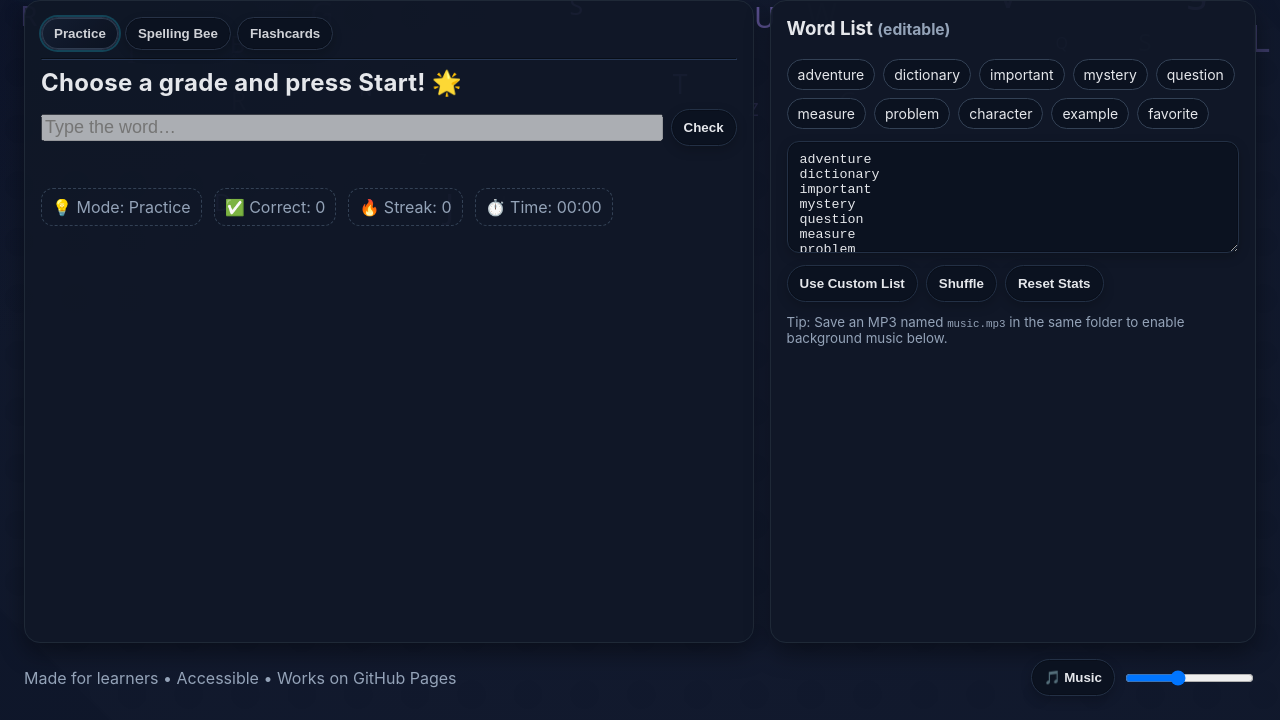
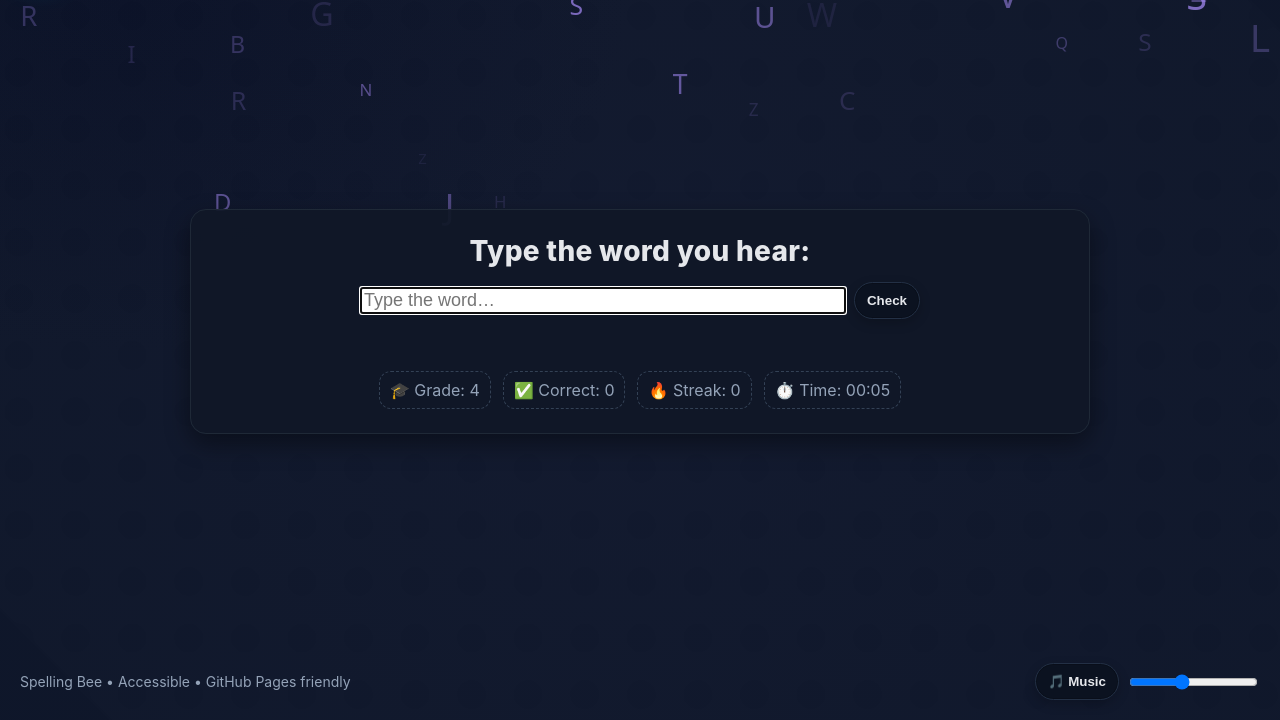
Before and after one commit to melaniefaith96/spelling-game, a plain HTML site: page index.html in a window 1280 px wide. Shown: the part 80-800 px from the top of the page. Drawn offline with Linux system fonts and the light colour scheme.

Commit message:
Update index.html

```diff
--- a/index.html
+++ b/index.html
@@ -3,18 +3,14 @@
 <head>
   <meta charset="UTF-8" />
   <meta name="viewport" content="width=device-width, initial-scale=1" />
-  <title>SpellQuest • Spelling Practice (Grades 1–12)</title>
+  <title>SpellQuest • Spelling Bee</title>
   <style>
     :root{
-      --bg1:#0f172a; /* slate-900 */
-      --bg2:#1e293b; /* slate-800 */
-      --acc:#a78bfa; /* violet-400 */
-      --acc2:#22d3ee; /* cyan-400 */
-      --good:#10b981; /* emerald-500 */
-      --bad:#ef4444; /* red-500 */
-      --text:#e5e7eb; /* gray-200 */
-      --muted:#94a3b8; /* slate-400 */
-      --card:#111827ee; /* translucent */
+      --bg1:#0f172a; --bg2:#1e293b;
+      --acc:#a78bfa; --acc2:#22d3ee;
+      --good:#10b981; --bad:#ef4444;
+      --text:#e5e7eb; --muted:#94a3b8; --card:#111827ee;
+      --surface:#0b1220; --border:#233045; --chip:#334155;
     }
     *{box-sizing:border-box}
     html,body{height:100%}
@@ -26,11 +22,7 @@
                   linear-gradient(180deg, #0a0f22, #0b1022);
       overflow:hidden;
     }
-
-    /* Floating letter canvas sits behind all content */
     #lettersCanvas{position:fixed; inset:0; z-index:0}
-
-    /* Soft grid shimmer for subtle motion */
     .grid-shimmer{
       position:fixed; inset:-20vmax; z-index:0; opacity:.07; pointer-events:none;
       background:
@@ -44,52 +36,48 @@
     @keyframes drift{from{transform:translate3d(0,0,0) rotate(0)} to{transform:translate3d(10px,10px,0) rotate(1turn)}}
 
     /* App shell */
-    .wrap{position:relative; z-index:1; padding:24px; height:100%; display:grid; grid-template-rows:auto 1fr auto; gap:16px}
+    .wrap{position:relative; z-index:1; height:100%; padding:20px; display:grid; grid-template-rows:auto 1fr auto; gap:16px}
     header{display:flex; gap:16px; align-items:center; justify-content:space-between}
     .title{display:flex; gap:12px; align-items:center}
-    .logo{width:40px; height:40px; border-radius:12px; background:conic-gradient(from 0deg, var(--acc), var(--acc2), var(--acc)); box-shadow: 0 0 30px #22d3ee55}
-    h1{margin:0; font-size: clamp(20px, 2.5vw, 32px); letter-spacing:.4px}
+    .logo{width:40px; height:40px; border-radius:12px; background:conic-gradient(from 0deg, var(--acc), var(--acc2), var(--acc)); box-shadow:0 0 30px #22d3ee55}
+    h1{margin:0; font-size:clamp(20px,2.5vw,32px); letter-spacing:.4px}
 
-    .controls{display:flex; flex-wrap:wrap; gap:8px}
-    select, button, input[type="text"], textarea{
-      background:#0b1220; border:1px solid #233045; color:var(--text); border-radius:12px; padding:10px 12px; outline:none;
+    /* Center stage card */
+    main{display:grid; place-items:center; min-height:0}
+    .stage-card{
+      width:min(900px, 92vw);
+      background:var(--card);
+      border:1px solid #1f2937;
+      border-radius:16px;
+      padding:24px;
+      box-shadow:0 10px 25px #00000066;
+      display:grid; gap:14px; justify-items:center; text-align:center;
+    }
+
+    .controls{display:flex; gap:8px; align-items:center; flex-wrap:wrap; justify-content:center}
+    select, button, input[type="text"]{
+      background:var(--surface); border:1px solid var(--border); color:var(--text); border-radius:12px; padding:10px 12px; outline:none;
       box-shadow: inset 0 0 0 1px #00000033, 0 4px 12px #00000033;
     }
     button{cursor:pointer; transition:.2s transform, .2s opacity; font-weight:600}
     button:hover{transform:translateY(-1px)}
     .pill{border-radius:999px}
 
-    .card{background:var(--card); border:1px solid #1f2937; border-radius:16px; padding:16px; box-shadow: 0 10px 25px #00000066}
-    main{display:grid; grid-template-columns: 1.2fr .8fr; gap:16px; min-height:0}
-    @media (max-width: 900px){ main{grid-template-columns:1fr} }
+    .prompt{font-size:clamp(20px,2.2vw,28px); font-weight:800; letter-spacing:.3px}
+    .answer{display:flex; gap:8px; align-items:center; width:100%; max-width:560px}
+    .answer input{flex:1; font-size:18px}
 
-    .tabs{display:flex; gap:6px; flex-wrap:wrap}
-    .tab{padding:8px 12px; border-radius:999px; border:1px solid #2a364b; background:#0b1220; cursor:pointer; opacity:.9}
-    .tab.active{background:linear-gradient(135deg, #151f33, #0b1220); box-shadow: inset 0 0 0 1px #334155, 0 0 0 2px #22d3ee44}
-
-    .prompt{font-size: clamp(18px, 2vw, 24px); font-weight:700; letter-spacing:.3px}
     .feedback{min-height:24px}
     .feedback.good{color:var(--good)}
     .feedback.bad{color:var(--bad)}
 
-    .stats{display:flex; gap:12px; flex-wrap:wrap; color:var(--muted)}
+    .stats{display:flex; gap:12px; flex-wrap:wrap; color:var(--muted); justify-content:center}
     .stat{padding:8px 10px; border:1px dashed #334155; border-radius:12px}
 
-    .wordlist{display:flex; flex-direction:column; gap:12px;}
-    .wordlist small{color:var(--muted)}
-    .list{display:flex; gap:8px; flex-wrap:wrap; max-height:160px; overflow:auto}
-    .chip{padding:6px 10px; border:1px solid #334155; border-radius:999px; background:#0b1220; font-size:14px}
-
-    .footer{display:flex; align-items:center; justify-content:space-between; gap:10px; color:var(--muted)}
+    .footer{display:flex; align-items:center; justify-content:space-between; gap:10px; color:var(--muted); font-size:14px}
     .audio-ctrls{display:flex; gap:8px; align-items:center}
 
     .sr-only{position:absolute; width:1px; height:1px; padding:0; margin:-1px; overflow:hidden; clip:rect(0,0,0,0); white-space:nowrap; border:0}
-
-    /* Input style */
-    .answer{display:flex; gap:8px; align-items:center}
-    .answer input{flex:1; font-size:18px}
-
-    /* Confetti letters on correct */
     .burst{position:fixed; left:0; top:0; pointer-events:none; mix-blend-mode:screen}
   </style>
 </head>
@@ -101,7 +89,7 @@
     <header>
       <div class="title" role="banner">
         <div class="logo" aria-hidden="true"></div>
-        <h1>SpellQuest <span style="color:var(--acc2);">•</span> Spelling Practice</h1>
+        <h1>SpellQuest <span style="color:var(--acc2)">•</span> Spelling Bee</h1>
       </div>
       <div class="controls" role="form" aria-label="Controls">
         <label class="sr-only" for="grade">Grade level</label>
@@ -119,55 +107,34 @@
           <option value="11">11th Grade</option>
           <option value="12">12th Grade</option>
         </select>
-        <button id="loadList" class="pill" title="Load words for this grade">Load Words</button>
-        <button id="start" class="pill" title="Start practice">Start</button>
         <button id="hear" class="pill" title="Hear the word (TTS)">🔊 Hear</button>
         <button id="skip" class="pill" title="Skip word">Skip</button>
       </div>
     </header>
 
     <main>
-      <section class="card" aria-labelledby="modeLabel">
-        <div class="tabs" role="tablist" aria-label="Practice Modes">
-          <button class="tab active" role="tab" aria-selected="true" data-mode="practice">Practice</button>
-          <button class="tab" role="tab" aria-selected="false" data-mode="bee">Spelling Bee</button>
-          <button class="tab" role="tab" aria-selected="false" data-mode="flash">Flashcards</button>
-        </div>
-        <hr style="border-color:#233045; opacity:.4" />
-        <div id="stage" aria-live="polite">
-          <div class="prompt" id="prompt">Choose a grade and press Start! 🌟</div>
-          <div class="answer" style="margin-top:12px">
+      <section class="stage-card" aria-live="polite">
+        <div class="prompt" id="prompt">Pick a grade to begin the bee! 🐝</div>
+
+        <div class="answer">
           <label class="sr-only" for="input">Type your spelling</label>
-            <input id="input" autocomplete="off" placeholder="Type the word…" disabled />
+          <input id="input" autocomplete="off" placeholder="Type the word…" />
           <button id="submit" class="pill">Check</button>
         </div>
-          <div id="feedback" class="feedback" aria-live="assertive" style="margin-top:8px"></div>
-          <div class="stats" style="margin-top:10px">
-            <div class="stat">💡 Mode: <span id="modeName">Practice</span></div>
+
+        <div id="feedback" class="feedback" aria-live="assertive"></div>
+
+        <div class="stats">
+          <div class="stat">🎓 Grade: <span id="gradeName">4th</span></div>
           <div class="stat">✅ Correct: <span id="correct">0</span></div>
           <div class="stat">🔥 Streak: <span id="streak">0</span></div>
           <div class="stat">⏱️ Time: <span id="timer">00:00</span></div>
         </div>
-        </div>
       </section>
-
-      <aside class="card" aria-labelledby="listLabel">
-        <h3 id="listLabel" style="margin-top:0">Word List <small style="color:var(--muted)">(editable)</small></h3>
-        <div class="wordlist">
-          <div class="list" id="wordChips" aria-live="polite"></div>
-          <textarea id="editor" rows="6" placeholder="Paste or type your custom list, one word per line…"></textarea>
-          <div style="display:flex; gap:8px; flex-wrap:wrap">
-            <button id="applyList" class="pill">Use Custom List</button>
-            <button id="shuffle" class="pill">Shuffle</button>
-            <button id="clearStats" class="pill">Reset Stats</button>
-          </div>
-          <small>Tip: Save an MP3 named <code>music.mp3</code> in the same folder to enable background music below.</small>
-        </div>
-      </aside>
     </main>
 
     <div class="footer">
-      <div>Made for learners • Accessible • Works on GitHub Pages</div>
+      <div>Spelling Bee • Accessible • GitHub Pages friendly</div>
       <div class="audio-ctrls">
         <button id="musicToggle" class="pill" aria-pressed="false" title="Play / Pause music">🎵 Music</button>
         <input id="vol" type="range" min="0" max="1" step="0.01" value="0.4" title="Music volume" />
@@ -195,11 +162,10 @@
       12:["anachronistic","cognizant","demagogue","enervate","evanescent","obsequious","ostensible","perfunctory","salient","ubiquitous"]
     };
 
-    // State
+    // State (Bee-only)
     const state = {
       words: [...SAMPLE_WORDS[4]],
       index: 0,
-      mode: 'practice', // 'practice' | 'bee' | 'flash'
       started: false,
       correct: 0,
       streak: 0,
@@ -208,31 +174,23 @@
     };
 
     // Elements
-    const gradeSel = document.getElementById('grade');
-    const loadListBtn = document.getElementById('loadList');
-    const startBtn = document.getElementById('start');
-    const hearBtn = document.getElementById('hear');
-    const skipBtn = document.getElementById('skip');
-    const submitBtn = document.getElementById('submit');
-    const inputEl = document.getElementById('input');
-    const promptEl = document.getElementById('prompt');
-    const feedbackEl = document.getElementById('feedback');
-    const correctEl = document.getElementById('correct');
-    const streakEl = document.getElementById('streak');
-    const timerEl = document.getElementById('timer');
-    const modeNameEl = document.getElementById('modeName');
-    const wordChips = document.getElementById('wordChips');
-    const editor = document.getElementById('editor');
-    const applyListBtn = document.getElementById('applyList');
-    const shuffleBtn = document.getElementById('shuffle');
-    const clearStatsBtn = document.getElementById('clearStats');
-    const tabs = Array.from(document.querySelectorAll('.tab'));
+    const $ = id => document.getElementById(id);
+    const gradeSel = $('grade');
+    const hearBtn = $('hear');
+    const skipBtn = $('skip');
+    const submitBtn = $('submit');
+    const inputEl = $('input');
+    const promptEl = $('prompt');
+    const feedbackEl = $('feedback');
+    const correctEl = $('correct');
+    const streakEl = $('streak');
+    const timerEl = $('timer');
+    const gradeNameEl = $('gradeName');
+    const musicToggle = $('musicToggle');
+    const vol = $('vol');
+    const bgm = $('bgm');
 
-    const musicToggle = document.getElementById('musicToggle');
-    const vol = document.getElementById('vol');
-    const bgm = document.getElementById('bgm');
-
-    // Accessibility: announce text
+    // Accessibility: announce text (Web Speech API)
     function speak(text){
       if(!('speechSynthesis' in window)) return;
       const u = new SpeechSynthesisUtterance(text);
@@ -242,48 +200,25 @@
     }
 
     function saveProgress(){
-      const key = `spellquest-v1-grade-${gradeSel.value}`;
+      const key = `spellquest-bee-v1-grade-${gradeSel.value}`;
       localStorage.setItem(key, JSON.stringify({correct: state.correct, streak: state.streak}));
     }
     function loadProgress(){
-      const key = `spellquest-v1-grade-${gradeSel.value}`;
+      const key = `spellquest-bee-v1-grade-${gradeSel.value}`;
       const d = JSON.parse(localStorage.getItem(key)||'{}');
       state.correct = d.correct||0; state.streak = d.streak||0;
       correctEl.textContent = state.correct; streakEl.textContent = state.streak;
     }
 
-    function renderList(){
-      wordChips.innerHTML = '';
-      state.words.forEach(w=>{
-        const div = document.createElement('div');
-        div.className='chip'; div.textContent = w;
-        wordChips.appendChild(div);
-      });
-      editor.value = state.words.join('\n');
+    function setWordsForGrade(g){
+      state.words = [...(SAMPLE_WORDS[g]||[])];
+      gradeNameEl.textContent = g.endsWith ? g : (
+        g==1?'1st':g==2?'2nd':g==3?'3rd':g+'th'
+      );
+      // Fallback if somehow empty
+      if(state.words.length===0){
+        state.words = ['spell','practice','bee'];
       }
-
-    function setMode(m){
-      state.mode = m;
-      modeNameEl.textContent = m === 'practice' ? 'Practice' : m === 'bee' ? 'Spelling Bee' : 'Flashcards';
-      tabs.forEach(t=>{ t.classList.toggle('active', t.dataset.mode===m); t.setAttribute('aria-selected', t.dataset.mode===m?'true':'false'); });
-      // Flashcards disable input typing
-      inputEl.disabled = (m==='flash');
-      submitBtn.textContent = m==='flash' ? 'Flip' : 'Check';
-      feedback('');
-    }
-
-    function start(){
-      state.started = true; state.index = 0; feedback('');
-      state.startTime = Date.now();
-      clearInterval(state.timerInt);
-      state.timerInt = setInterval(()=>{
-        const s = Math.floor((Date.now()-state.startTime)/1000);
-        const mm = String(Math.floor(s/60)).padStart(2,'0');
-        const ss = String(s%60).padStart(2,'0');
-        timerEl.textContent = `${mm}:${ss}`;
-      }, 500);
-      nextWord();
-      inputEl.focus();
     }
 
     function feedback(msg, kind){
@@ -295,39 +230,38 @@
 
     function nextWord(){
       const w = currentWord();
-      if(state.mode==='flash'){
-        promptEl.textContent = '🔮 Definition/Hint: Think of the word…';
-      } else {
       promptEl.textContent = 'Type the word you hear:';
+      inputEl.value='';
+      inputEl.focus();
       speak(w);
+      spawnBurst('✎');
     }
-      inputEl.value='';
-      spawnBurst('✎');
+
+    function startBee(){
+      state.started = true; state.index = 0; feedback('');
+      // Timer
+      state.startTime = Date.now();
+      clearInterval(state.timerInt);
+      state.timerInt = setInterval(()=>{
+        const s = Math.floor((Date.now()-state.startTime)/1000);
+        const mm = String(Math.floor(s/60)).padStart(2,'0');
+        const ss = String(s%60).padStart(2,'0');
+        timerEl.textContent = `${mm}:${ss}`;
+      }, 500);
+      loadProgress();
+      nextWord();
     }
 
     function check(){
       if(!state.started) return;
-      if(state.mode==='flash'){
-        // Flip to reveal
-        const w = currentWord();
-        const showing = promptEl.getAttribute('data-side')||'front';
-        if(showing==='front'){
-          promptEl.setAttribute('data-side','back');
-          promptEl.textContent = `Card: ${w}`;
-        } else {
-          promptEl.setAttribute('data-side','front');
-          promptEl.textContent = '🔮 Definition/Hint: Think of the word…';
-          state.index++; nextWord();
-        }
-        return;
-      }
       const guess = (inputEl.value||'').trim().toLowerCase();
       const w = currentWord();
       if(!guess){ feedback('Type your answer, then press Check.'); return; }
       if(guess === w.toLowerCase()){
         feedback('Great job! ✅', 'good');
-        state.correct++; state.streak++; saveProgress();
+        state.correct++; state.streak++;
         correctEl.textContent = state.correct; streakEl.textContent = state.streak;
+        saveProgress();
         spawnBurst('✔');
         state.index++;
         setTimeout(nextWord, 450);
@@ -335,51 +269,31 @@
         feedback(`Not quite. The word is "${w}". Try the next one!`, 'bad');
         state.streak = 0; streakEl.textContent = state.streak; saveProgress();
         spawnBurst('•');
-        if(state.mode==='bee'){
-          // In Bee mode, move missed words later to practice again
+        // Bee mode: re-queue missed word
         state.words.push(w);
-        }
         state.index++;
         setTimeout(nextWord, 650);
       }
     }
 
-    function shuffleList(){
+    function shuffleListInPlace(){
       for(let i=state.words.length-1;i>0;i--){
-        const j = Math.floor(Math.random()*(i+1));
+        const j=Math.floor(Math.random()*(i+1));
         [state.words[i], state.words[j]] = [state.words[j], state.words[i]];
       }
-      renderList();
     }
 
-    // Event wiring
-    loadListBtn.addEventListener('click',()=>{
-      const g = gradeSel.value;
-      state.words = [...(SAMPLE_WORDS[g]||[])];
-      if(state.words.length===0){
-        alert('No sample list for this grade yet. Paste your own in the editor!');
-      }
-      renderList();
-      loadProgress();
+    // Events
+    submitBtn.addEventListener('click', check);
+    inputEl.addEventListener('keydown', e=>{ if(e.key==='Enter'){ e.preventDefault(); check(); }});
+    hearBtn.addEventListener('click', ()=>{ if(!state.started){ feedback('Pick a grade first.'); return; } speak(currentWord()); });
+    skipBtn.addEventListener('click', ()=>{ if(!state.started) return; state.index++; nextWord(); });
+
+    gradeSel.addEventListener('change', ()=>{
+      setWordsForGrade(gradeSel.value);
+      shuffleListInPlace();
+      startBee();
     });
-    startBtn.addEventListener('click', start);
-    hearBtn.addEventListener('click', ()=>{
-      if(!state.started){ feedback('Press Start first.'); return; }
-      speak(currentWord());
-    });
-    skipBtn.addEventListener('click', ()=>{ if(!state.started) return; state.index++; nextWord(); });
-    submitBtn.addEventListener('click', check);
-    inputEl.addEventListener('keydown', (e)=>{ if(e.key==='Enter'){ e.preventDefault(); check(); } });
-
-    applyListBtn.addEventListener('click',()=>{
-      const lines = editor.value.split(/\n+/).map(s=>s.trim()).filter(Boolean);
-      if(lines.length===0){ alert('Add at least one word.'); return; }
-      state.words = lines; renderList();
-    });
-    shuffleBtn.addEventListener('click', shuffleList);
-    clearStatsBtn.addEventListener('click', ()=>{ state.correct=0; state.streak=0; saveProgress(); loadProgress(); feedback('Stats reset.'); });
-
-    tabs.forEach(t=> t.addEventListener('click', ()=> setMode(t.dataset.mode)));
 
     // Music controls (requires user gesture)
     musicToggle.addEventListener('click', async ()=>{
@@ -390,9 +304,12 @@
     });
     vol.addEventListener('input', ()=> bgm.volume = parseFloat(vol.value));
 
-    // Initialize
-    renderList();
-    loadProgress();
+    // Init: start immediately for default grade
+    (function init(){
+      setWordsForGrade(gradeSel.value);
+      shuffleListInPlace();
+      startBee();
+    })();
 
     // =============================
     // Animated background: floating letters
@@ -410,17 +327,16 @@
         ch: chars[Math.floor(Math.random()*chars.length)],
         x: Math.random()*W,
         y: -20 - Math.random()*H,
-        s: 12 + Math.random()*28, // size
-        v: 0.4 + Math.random()*0.9, // vertical speed
-        h: (Math.random()*0.6-0.3), // horizontal drift
-        a: 0.2 + Math.random()*0.8 // alpha
+        s: 12 + Math.random()*28,
+        v: 0.4 + Math.random()*0.9,
+        h: (Math.random()*0.6-0.3),
+        a: 0.2 + Math.random()*0.8
       };
     }
     for(let i=0;i<120;i++) letters.push(makeLetter());
 
     function tick(){
       ctx.clearRect(0,0,W,H);
-      // soft vignette
       const grd = ctx.createRadialGradient(W/2,H/2,10, W/2,H/2, Math.max(W,H));
       grd.addColorStop(0,'rgba(167,139,250,0.02)');
       grd.addColorStop(1,'rgba(0,0,0,0)');
@@ -438,11 +354,11 @@
     }
     tick();
 
-    // Celebration bursts with letter particles
+    // Celebration bursts
     function spawnBurst(symbol){
       const c = document.createElement('canvas'); c.className='burst'; c.width=window.innerWidth; c.height=window.innerHeight; document.body.appendChild(c);
       const cx = c.getContext('2d');
-      const P=[]; const N=40; const x = window.innerWidth/2, y = 140; // near prompt
+      const P=[]; const N=40; const x = window.innerWidth/2, y = 160;
       for(let i=0;i<N;i++){
         const ang = (Math.PI*2)*Math.random();
         P.push({x, y, vx: Math.cos(ang)*(1+Math.random()*3), vy: Math.sin(ang)*(1+Math.random()*3)-1, a:1, s: 14+Math.random()*10});
```
Lines whose indentation alone changed are shown as unchanged.
